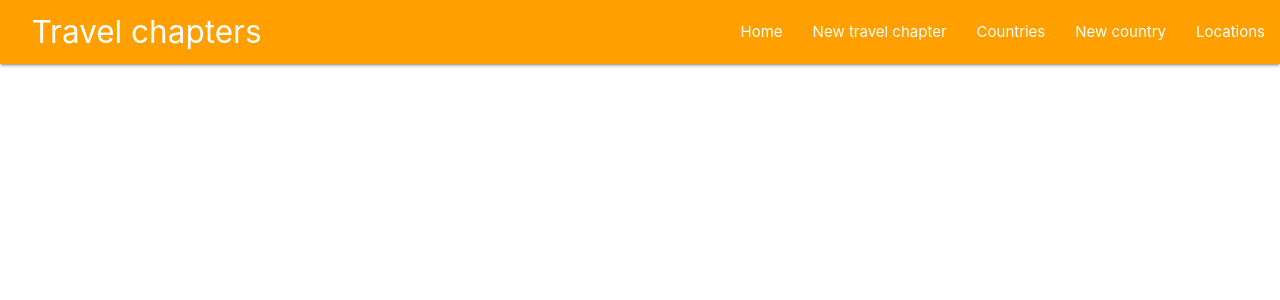
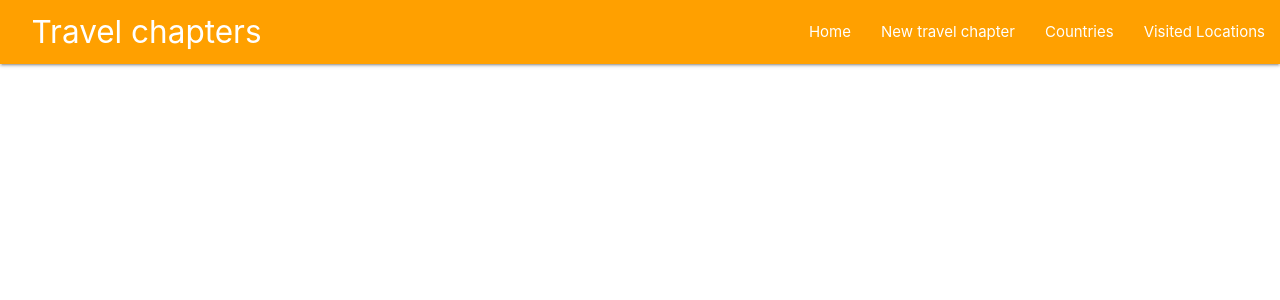
Before and after one commit to diovcharova/travel-chapters, a Flask app: page / in a window 1280 px wide. Shown: the top 300 px of the page. Run offline with Flask 2, Linux system fonts and the light colour scheme; data that the repository does not hold is empty; some libraries are stand-ins or nearby versions.

Commit message:
updated navbar

```diff
--- a/templates/base.html
+++ b/templates/base.html
@@ -23,16 +23,14 @@
           <li><a href="{{url_for('get_chapters')}}">Home</a></li>
           <li><a href="{{url_for('add_chapter')}}">New travel chapter</a></li>
           <li><a href="{{url_for('get_countries')}}">Countries</a></li>
-          <li><a href="{{url_for('add_country')}}">New country</a></li>
-          <li><a href="{{url_for('get_locations')}}">Locations</a></li>
+          <li><a href="{{url_for('get_locations')}}">Visited Locations</a></li>
         </ul>
       </div>
       <ul class="sidenav" id="mobile-demo">
         <li><a href="{{url_for('get_chapters')}}">Home</a></li>
         <li><a href="{{url_for('add_chapter')}}">New travel chapter</a></li>
         <li><a href="{{url_for('get_countries')}}">Countries</a></li>
-        <li><a href="{{url_for('add_country')}}">New country</a></li>
-        <li><a href="{{url_for('get_locations')}}">Locations</a></li>
+        <li><a href="{{url_for('get_locations')}}">Visited Locations</a></li>
       </ul>
     </nav>
   </header>
```
